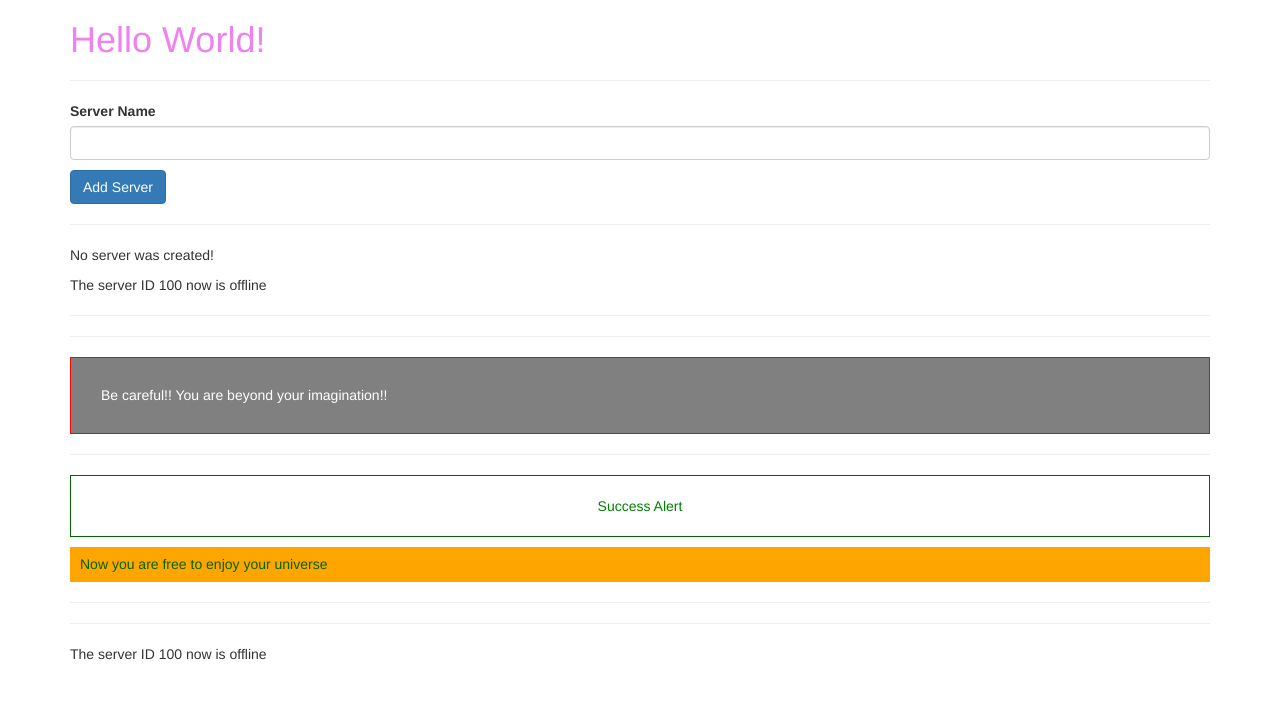
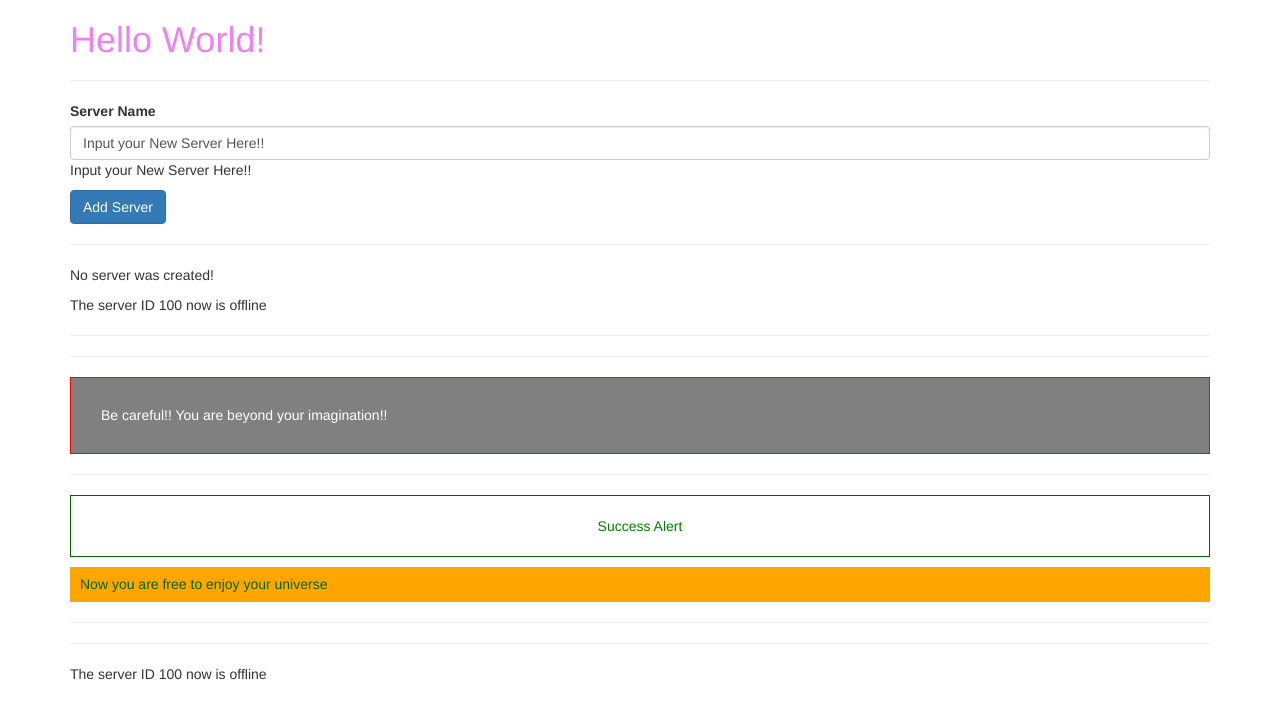
Before and after one commit to Serrones/first-angular-app, an Angular app: page / in a window 1280 px wide. Shown: the top 718 px of the page. Built offline with nearby package versions, Linux system fonts and the light colour scheme.

Commit message:
Data Binding- Using FormsModule

```diff
--- a/src/app/app.module.ts
+++ b/src/app/app.module.ts
@@ -1,5 +1,6 @@
 import { BrowserModule } from '@angular/platform-browser';
 import { NgModule } from '@angular/core';
+import { FormsModule } from '@angular/forms';
 
 import { AppComponent } from './app.component';
 import { ServerComponent } from './server/server.component';
@@ -17,7 +18,8 @@ import { SuccessAlertComponent } from './success-alert/success-alert.component';
     SuccessAlertComponent
   ],
   imports: [
-    BrowserModule
+    BrowserModule,
+    FormsModule
   ],
   providers: [],
   bootstrap: [AppComponent]
--- a/src/app/servers/servers.component.html
+++ b/src/app/servers/servers.component.html
@@ -1,8 +1,12 @@
 <label>Server Name</label>
+<!-- <input
+    type="text"
+    class="form-control"
+    (input)="onUpdateServerName($event)"> -->
 <input
     type="text"
     class="form-control"
-    (input)="onUpdateServerName($event)">
+    [(ngModel)]="serverName">
 <p>{{ serverName }}</p>
 <button
     class="btn btn-primary"
--- a/src/app/servers/servers.component.ts
+++ b/src/app/servers/servers.component.ts
@@ -11,7 +11,7 @@ import { Component, OnInit } from '@angular/core';
 export class ServersComponent implements OnInit {
     allowNewServer = false;
     serverCreationStatus = 'No server was created!';
-    serverName = '';
+    serverName = 'Input your New Server Here!!';
 
   constructor() {
       setTimeout(() => {
```
